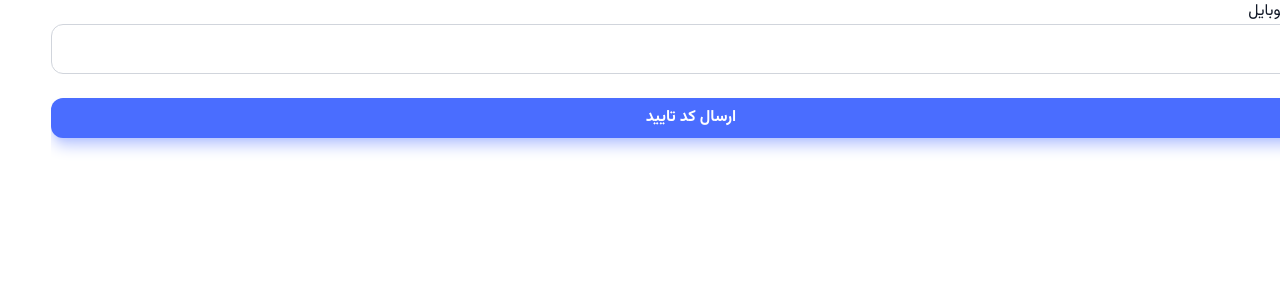
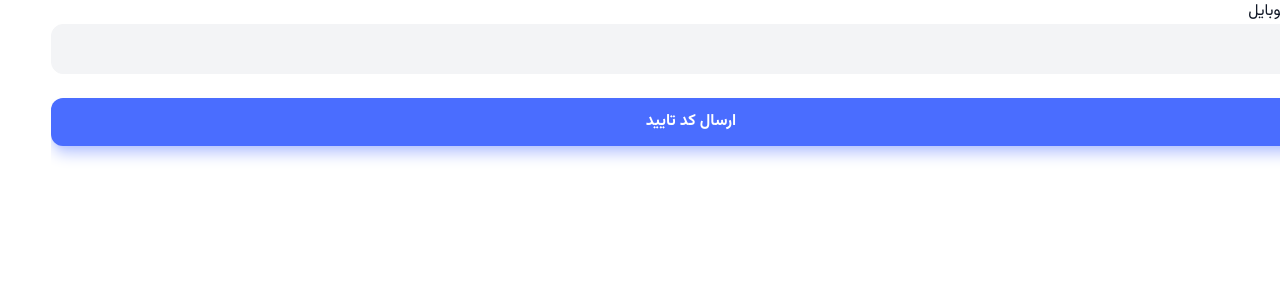
Before and after one commit to AliMoradpour/freelancering-app, a React (Vite) app in the folder frontend/: page /auth in a window 1280 px wide. Shown: the top 300 px of the page. Built offline with nearby package versions, Linux system fonts and the light colour scheme.

Commit message:
customize tailwindcss components classes

```diff
--- a/frontend/src/features/authentication/SendOTPForm.tsx
+++ b/frontend/src/features/authentication/SendOTPForm.tsx
@@ -4,7 +4,7 @@ type Props = {};
 
 const SendOTPForm = ({}: Props) => {
 
-  const [phoneNumber, setPhoneNumber] = useState<stringtring>('')
+  const [phoneNumber, setPhoneNumber] = useState<string>('')
 
   return (
     <div>
@@ -18,10 +18,10 @@ const SendOTPForm = ({}: Props) => {
             type="text"
             value={phoneNumber}
             onChange={(e)=> setPhoneNumber(e?.target?.value)}
-            className="w-full py-3 px-4 rounded-xl text-secondary-900 border border-gray-300 hover:border-primary-500 focus:border-primary-500 focus:bg-white focus:shadow-lg focus:shadow-primary-200 transition-all duration-300 ease-out"
+            className="textField__input"
           />
         </div>
-        <button className="px-4 py-2 font-bold bg-primary-900 text-white w-full rounded-xl hover:bg-primary-800 shadow-lg shadow-primary-300 transition-all duration-300">ارسال کد تایید</button>
+        <button className="btn btn--primary w-full">ارسال کد تایید</button>
       </form>
     </div>
   );
```
